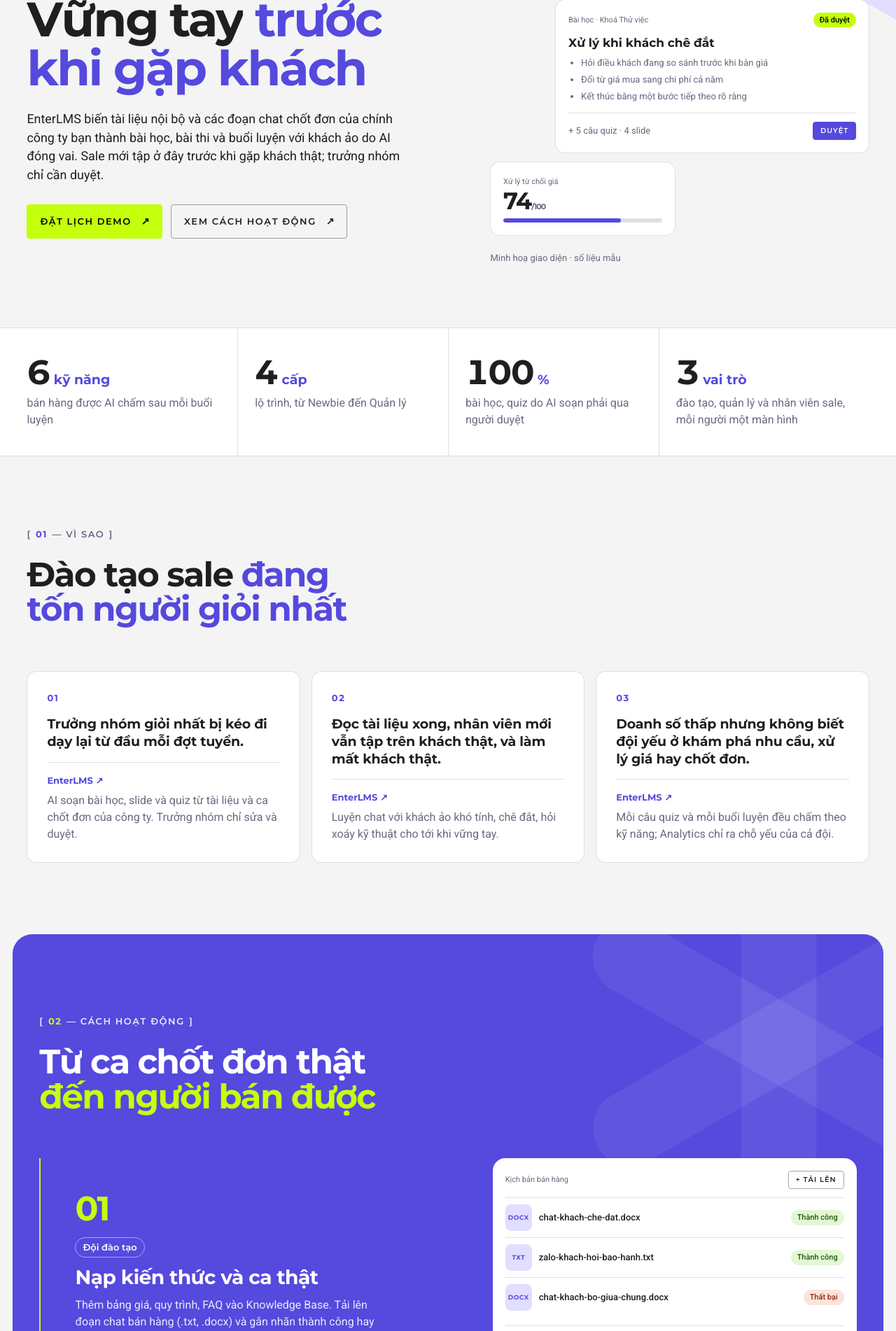
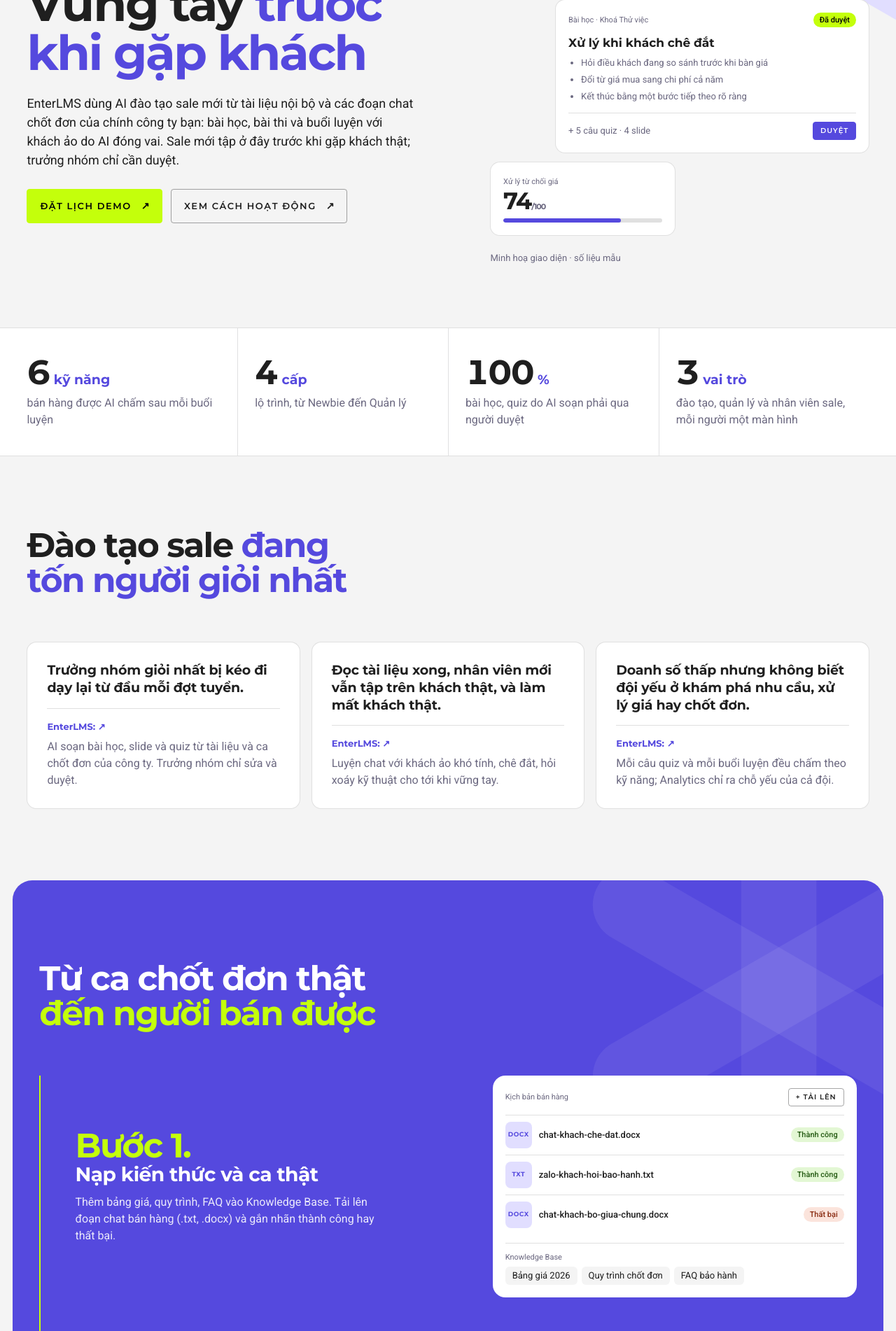
Before and after one commit to Entersight-Tech/landing-page, a Next.js app: page /lms in a window 1280 px wide. Shown: the part 240-2142 px from the top of the page at 70% size. Built offline with nearby package versions, Linux system fonts and the light colour scheme.

Commit message:
Drop eyebrows and numbering on product pages (in progress)
Co-Authored-By: Claude Opus 5.5 <noreply@anthropic.com>
Claude-Session: https://claude.ai/code/session_0175saqyRSuWFEfr5ogcLMHd

```diff
--- a/src/app/fashion-studio/data.ts
+++ b/src/app/fashion-studio/data.ts
@@ -27,22 +27,18 @@ export const scriptRoles = [
 /** The four quality layers (README "Bốn vấn đề của KYE", ARCHITECTURE_MUSE §4–5). */
 export const quality = [
   {
-    k: "01",
     title: "Gác cổng trước khi tốn credit",
     text: "Ảnh quá nhỏ, mờ, cháy sáng hoặc không thấy mặt bị chặn ngay, kèm hướng dẫn chụp lại. Chưa gọi AI, chưa mất credit nào.",
   },
   {
-    k: "02",
     title: "Người mẫu khoá seed",
     text: "Model tạo một lần trong Elements, mang theo seed và bộ makeup mặc định sang mọi mode. Cùng một gương mặt qua từng bộ ảnh.",
   },
   {
-    k: "03",
     title: "QC tự động, làm lại một lần",
     text: "Mỗi ảnh được chấm gương mặt, bàn tay và độ khớp với sản phẩm gốc. Lỗi nặng thì tự tạo lại với seed khác trước khi trả về.",
   },
   {
-    k: "04",
     title: "Báo giá trước khi bấm",
     text: "Số credit hiện trước nút Gửi, kèm trường hợp xấu nhất nếu QC phải làm lại. Ảnh cần xem lại được gắn nhãn, không bị giấu.",
   },
@@ -89,7 +85,6 @@ export const faqs = [
  *  inputs on the left, MUSE output on the right. Images in public/fashion-studio/real/. */
 export const lookbooks = [
   {
-    tag: "Đổi bối cảnh",
     title: "Một bộ suit. Bối cảnh mới.",
     text: "Ảnh studio nền xám của shop thành lookbook trên nền đá, không cần dựng set. Người mẫu là gương mặt cố định đã lưu trong MUSE.",
     inputs: [
@@ -102,7 +97,6 @@ export const lookbooks = [
     ],
   },
   {
-    tag: "Đổi không gian",
     title: "Từ sàn runway ra bờ biển.",
     text: "Ảnh bộ suit thêu chụp từ show, ảnh người mẫu nền trắng và một phông bờ biển: ba khung hình ngoài trời, vẫn giữ chi tiết thêu và đính đá trên áo.",
     inputs: [
--- a/src/app/fashion-studio/fashion-studio.module.css
+++ b/src/app/fashion-studio/fashion-studio.module.css
@@ -75,9 +75,7 @@
   margin-left: auto;
   font-family: var(--font-head);
   font-weight: 600;
-  font-size: 13px;
-  letter-spacing: 0.12em;
-  text-transform: uppercase;
+  font-size: 14px;
 }
 
 .links a {
@@ -169,12 +167,6 @@
   margin-bottom: clamp(40px, 5vw, 72px);
 }
 
-/* the global micro label, raised to the page's small size (13px floor) */
-.page :global(.label) {
-  font-size: 13px;
-  letter-spacing: 0.12em;
-}
-
 .ctas {
   display: flex;
   flex-wrap: wrap;
@@ -208,7 +200,7 @@
   align-items: center;
 }
 
-/* label + h1 run the full measure above the copy/mock row */
+/* the h1 runs the full measure above the copy/mock row */
 .heroHead {
   grid-column: 1 / -1;
 }
@@ -312,7 +304,7 @@
   }
 }
 
-/* numbered lists: modes and quality */
+/* ruled lists: modes and quality */
 
 .modes,
 .quality {
@@ -344,7 +336,7 @@
   font-weight: 700;
   font-size: 18px;
   letter-spacing: -0.01em;
-  margin: 10px 0 8px;
+  margin: 0 0 8px;
 }
 
 .modes p,
@@ -353,14 +345,6 @@
   font-size: 16px;
   line-height: 1.6;
   color: var(--dim);
-}
-
-.modeNo {
-  font-family: var(--font-head);
-  font-weight: 600;
-  font-size: 13px;
-  letter-spacing: 0.12em;
-  color: var(--lime);
 }
 
 .quality {
@@ -406,10 +390,6 @@
   color: var(--white);
 }
 
-.panel :global(.label) {
-  color: rgba(255, 255, 255, 0.78);
-}
-
 .panel .body {
   color: rgba(255, 255, 255, 0.86);
 }
@@ -441,9 +421,7 @@
   border: 1px solid rgba(255, 255, 255, 0.4);
   font-family: var(--font-head);
   font-weight: 600;
-  font-size: 13px;
-  letter-spacing: 0.1em;
-  text-transform: uppercase;
+  font-size: 14px;
 }
 
 .roles li + li::before {
@@ -1202,7 +1180,7 @@
   font-weight: 700;
   font-size: 24px;
   letter-spacing: -0.01em;
-  margin: 10px 0 8px;
+  margin: 0 0 8px;
 }
 
 .lbHead p {
@@ -1223,9 +1201,7 @@
   margin-bottom: 12px;
   font-family: var(--font-head);
   font-weight: 600;
-  font-size: 13px;
-  letter-spacing: 0.12em;
-  text-transform: uppercase;
+  font-size: 15px;
   color: var(--muted-2);
 }
 
--- a/src/app/lms/page.tsx
+++ b/src/app/lms/page.tsx
@@ -59,15 +59,6 @@ const nav = [
   { label: "Hỏi đáp", href: "#faq" },
 ];
 
-/** [ 01 — Name ] section label from the design system. */
-function Label({ no, children }: { no: string; children: React.ReactNode }) {
-  return (
-    <span className={styles.label}>
-      <b>{no}</b> — {children}
-    </span>
-  );
-}
-
 /** Stagger index for a revealed item. */
 const d = (i: number) => ({ "--d": i }) as React.CSSProperties;
 
@@ -109,9 +100,6 @@ export default function LmsPage() {
           </span>
           <div className={`${styles.wrap} ${styles.heroGrid}`}>
             <div className={styles.heroCopy}>
-              <span className={`${styles.label} ${styles.rise}`} style={d(0)}>
-                <b>{PRODUCT}</b> — Đào tạo sale mới bằng AI
-              </span>
               <Display
                 as="h1"
                 onLoad
@@ -119,10 +107,10 @@ export default function LmsPage() {
                 runs={["Vững tay", { hl: "trước khi gặp khách" }]}
               />
               <p className={`${styles.lead} ${styles.rise}`} style={d(3)}>
-                {PRODUCT} biến tài liệu nội bộ và các đoạn chat chốt đơn của chính
-                công ty bạn thành bài học, bài thi và buổi luyện với khách ảo do AI
-                đóng vai. Sale mới tập ở đây trước khi gặp khách thật; trưởng nhóm
-                chỉ cần duyệt.
+                {PRODUCT} dùng AI đào tạo sale mới từ tài liệu nội bộ và các đoạn chat
+                chốt đơn của chính công ty bạn: bài học, bài thi và buổi luyện với
+                khách ảo do AI đóng vai. Sale mới tập ở đây trước khi gặp khách thật;
+                trưởng nhóm chỉ cần duyệt.
               </p>
               <div className={`${styles.ctas} ${styles.rise}`} style={d(4)}>
                 <a href="#contact" className={`${styles.btn} ${styles.solid}`}>
@@ -156,21 +144,18 @@ export default function LmsPage() {
         <section className={styles.section} id="why">
           <div className={styles.wrap}>
             <div className={styles.intro} data-reveal>
-              <Label no="01">Vì sao</Label>
               <Display className={styles.h2} runs={["Đào tạo sale", { hl: "đang tốn người giỏi nhất" }]} />
             </div>
-            <ol className={styles.whys}>
+            <ul className={styles.whys}>
               {whys.map((w, i) => (
                 <li key={w.pain} data-reveal style={d(i)}>
-                  <span className={styles.num}>0{i + 1}</span>
                   <p className={styles.pain}>{w.pain}</p>
                   <p className={styles.fix}>
-                    <b>{PRODUCT}</b>
-                    {w.fix}
+                    <b>{PRODUCT}:</b> {w.fix}
                   </p>
                 </li>
               ))}
-            </ol>
+            </ul>
           </div>
         </section>
 
@@ -183,16 +168,15 @@ export default function LmsPage() {
           </span>
           <div className={styles.wrap}>
             <div className={styles.intro} data-reveal>
-              <Label no="02">Cách hoạt động</Label>
               <Display className={styles.h2} runs={["Từ ca chốt đơn thật", { hl: "đến người bán được" }]} />
             </div>
             <ol className={styles.journey} data-track>
               {steps.map((s, i) => (
                 <li key={s.title} className={styles.jStep}>
                   <div className={styles.jText} data-reveal>
-                    <span className={styles.stepNo}>0{i + 1}</span>
-                    <span className={styles.who}>{s.who}</span>
-                    <h3>{s.title}</h3>
+                    <h3>
+                      <span className={styles.stepNo}>Bước {i + 1}.</span> {s.title}
+                    </h3>
                     <p>{s.body}</p>
                   </div>
                   <div className={styles.jMock} data-reveal style={d(1)}>
@@ -208,7 +192,6 @@ export default function LmsPage() {
         <section className={`${styles.panel} ${styles.night}`} id="roleplay">
           <div className={`${styles.wrap} ${styles.split}`}>
             <div className={styles.intro} data-reveal>
-              <Label no="03">Luyện chat với AI</Label>
               <Display className={styles.h2} runs={["Luyện với khách\u00a0ảo,", { hl: "nhận điểm thật" }]} />
               <p className={styles.sub}>
                 AI đóng vai khách theo chân dung và cảm xúc rút từ chính các ca của công
@@ -224,8 +207,7 @@ export default function LmsPage() {
         <section className={styles.section} id="managers">
           <div className={`${styles.wrap} ${styles.split} ${styles.splitTop}`}>
             <div className={styles.intro} data-reveal>
-              <Label no="04">Cho quản lý</Label>
-              <Display className={styles.h2} runs={["Biết đội", { hl: "yếu ở đâu" }]} />
+              <Display className={styles.h2} runs={["Quản lý biết đội", { hl: "yếu ở đâu" }]} />
               <ul className={styles.points}>
                 {managerPoints.map((p) => (
                   <li key={p.title}>
@@ -245,7 +227,6 @@ export default function LmsPage() {
         <section className={styles.section} id="features">
           <div className={styles.wrap}>
             <div className={styles.intro} data-reveal>
-              <Label no="05">Tính năng</Label>
               <Display className={styles.h2} runs={["Từ soạn bài", { hl: "đến\u00a0thi qua thử việc" }]} />
             </div>
             {(
@@ -286,7 +267,6 @@ export default function LmsPage() {
         <section className={styles.section} id="faq">
           <div className={`${styles.wrap} ${styles.faqGrid}`}>
             <div className={styles.intro} data-reveal>
-              <Label no="06">Hỏi đáp</Label>
               <Display className={styles.h2} runs={["Câu hỏi thường gặp"]} />
             </div>
             <div className={styles.faq}>
@@ -304,7 +284,6 @@ export default function LmsPage() {
         <section className={`${styles.panel} ${styles.blue}`} id="contact">
           <div className={`${styles.wrap} ${styles.split} ${styles.splitTop}`}>
             <div className={styles.intro} data-reveal>
-              <Label no="07">Đặt lịch demo</Label>
               <Display className={styles.h2} runs={["Xem đội của bạn", { hl: "luyện thử" }]} />
               <p className={styles.sub}>
                 Demo trên chính kịch bản bán hàng của bạn. {PRODUCT} hợp nhất khi:
```
Also changed, not shown: src/app/fashion-studio/page.tsx (+21 -51 lines).
